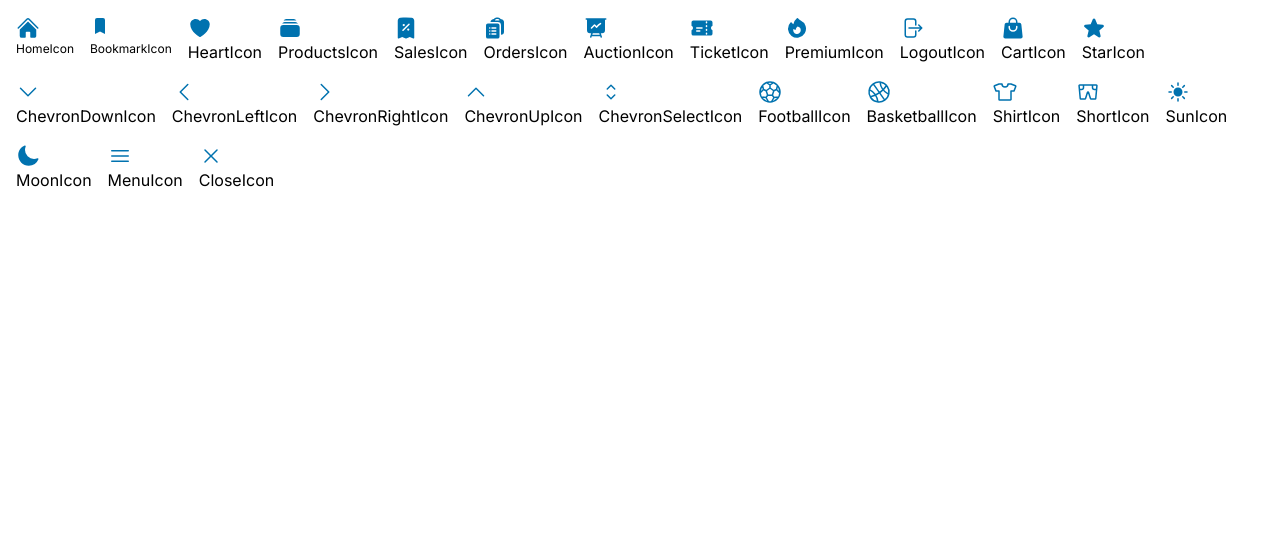
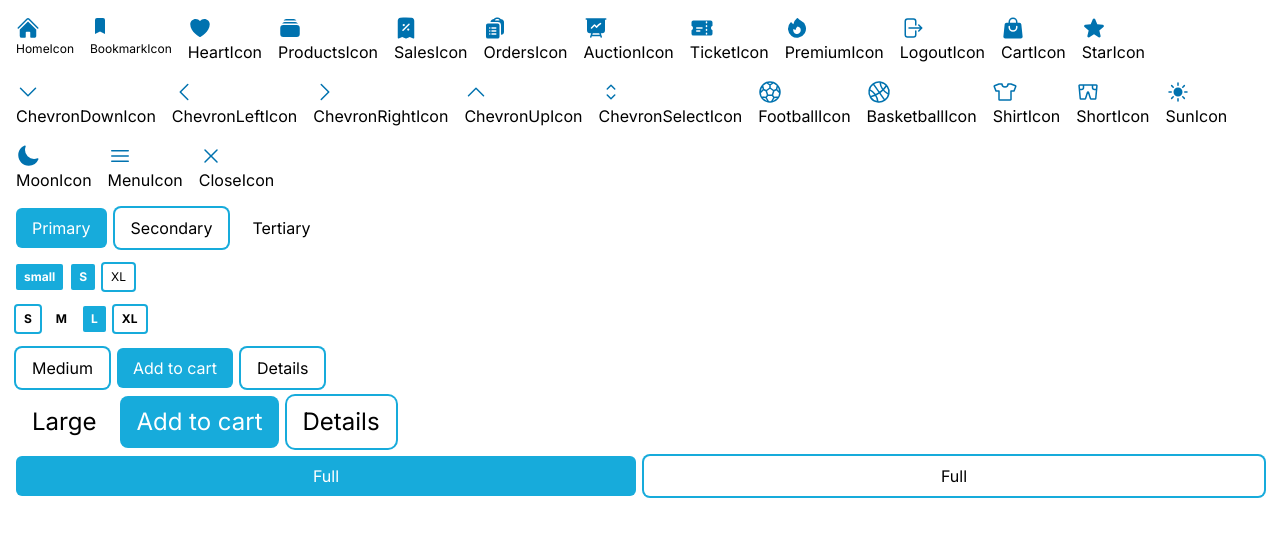
Before and after one commit to KADMCap/ClubSportShop, a Next.js app: page /icons in a window 1280 px wide. Shown: the top 536 px of the page. Built offline with nearby package versions, Linux system fonts and the light colour scheme.

Commit message:
add button variants

```diff
--- /dev/null
+++ b/components/Buttons/Button.tsx
@@ -0,0 +1,54 @@
+import classNames from "classnames";
+import React from "react";
+
+interface Props {
+  children: React.ReactNode;
+  onClick: () => void;
+  size?: "small" | "medium" | "large";
+  variant?: "primary" | "secondary" | "tertiary" | "danger";
+  full?: boolean;
+  className?: string;
+}
+
+const classes = {
+  base: "focus:outline-none transition ease-in-out duration-300",
+  full: "w-full",
+  size: {
+    small: "px-2 py-1 text-sm rounded-sm",
+    medium: "px-4 py-2 rounded-md",
+    large: "px-4 py-2 text-lg rounded-lg",
+  },
+  variant: {
+    primary:
+      "bg-primaryBlue hover:bg-darkBlue focus:ring-2 focus:ring-blue-500 focus:ring-opacity-50 text-white",
+    secondary: "bg-transparent ring-2 ring-primaryBlue hover:ring-2 hover:ring",
+    tertiary:
+      "bg-transparent hover:ring-2 hover:ring-primaryBlue hover:bg-transparent focus:ring-2 focus:ring-primaryBlue",
+    danger:
+      "bg-red-500 hover:bg-red-800 focus:ring-2 focus:ring-red-500 focus:ring-opacity-50 text-white",
+  },
+};
+
+export const Button = ({
+  children,
+  onClick,
+  size = "medium",
+  variant = "primary",
+  full = false,
+  className,
+}: Props) => {
+  return (
+    <button
+      className={classNames(
+        classes.base,
+        classes.size[size],
+        classes.variant[variant],
+        full && classes.full,
+        className
+      )}
+      onClick={() => onClick}
+    >
+      {children}
+    </button>
+  );
+};
--- a/pages/icons.tsx
+++ b/pages/icons.tsx
@@ -1,3 +1,4 @@
+import { Button } from "@/components/Buttons/Button";
 import {
   HomeIcon,
   BookmarkIcon,
@@ -28,7 +29,8 @@ import {
 
 const IconsPage = () => {
   return (
-    <div className="flex flex-row flex-wrap w-full h-auto gap-4 p-4 bg-white">
+    <div className="flex flex-col gap-4 p-4">
+      <div className="flex flex-row flex-wrap w-full h-auto gap-4 bg-white">
         <div className="flex flex-col">
           <HomeIcon /> <div className="text-sm">HomeIcon</div>
         </div>
@@ -105,6 +107,71 @@ const IconsPage = () => {
           <CloseIcon /> <div>CloseIcon</div>
         </div>
       </div>
+      <div className="flex gap-2">
+        <Button onClick={() => {}}>Primary</Button>
+        <Button onClick={() => {}} variant="secondary">
+          Secondary
+        </Button>
+        <Button onClick={() => {}} variant="tertiary">
+          Tertiary
+        </Button>
+      </div>
+      <div className="flex gap-2">
+        <Button onClick={() => {}} size="small">
+          <span className="font-bold">small</span>
+        </Button>
+        <Button onClick={() => {}} size="small">
+          <span className="text-sm font-bold">S</span>
+        </Button>
+        <Button onClick={() => {}} size="small" variant="secondary">
+          <span className="text-sm">XL</span>
+        </Button>
+      </div>
+      <div className="flex gap-2">
+        <Button onClick={() => {}} size="small" variant="secondary">
+          <span className="text-sm font-bold">S</span>
+        </Button>
+        <Button onClick={() => {}} size="small" variant="tertiary">
+          <span className="text-sm font-bold">M</span>
+        </Button>
+        <Button onClick={() => {}} size="small">
+          <span className="text-sm font-bold">L</span>
+        </Button>
+        <Button onClick={() => {}} size="small" variant="secondary">
+          <span className="text-sm font-bold">XL</span>
+        </Button>
+      </div>
+      <div className="flex flex-col gap-2">
+        <div className="flex gap-2">
+          <Button onClick={() => {}} variant="secondary">
+            Medium
+          </Button>
+          <Button onClick={() => {}}>Add to cart</Button>
+          <Button onClick={() => {}} variant="secondary">
+            Details
+          </Button>
+        </div>
+        <div className="flex gap-2">
+          <Button onClick={() => {}} size="large" variant="tertiary">
+            Large
+          </Button>
+          <Button onClick={() => {}} size="large">
+            Add to cart
+          </Button>
+          <Button onClick={() => {}} size="large" variant="secondary">
+            Details
+          </Button>
+        </div>
+        <div className="flex gap-2">
+          <Button onClick={() => {}} full>
+            Full
+          </Button>
+          <Button onClick={() => {}} full variant="secondary">
+            Full
+          </Button>
+        </div>
+      </div>
+    </div>
   );
 };
 
```
Lines whose indentation alone changed are shown as unchanged.
